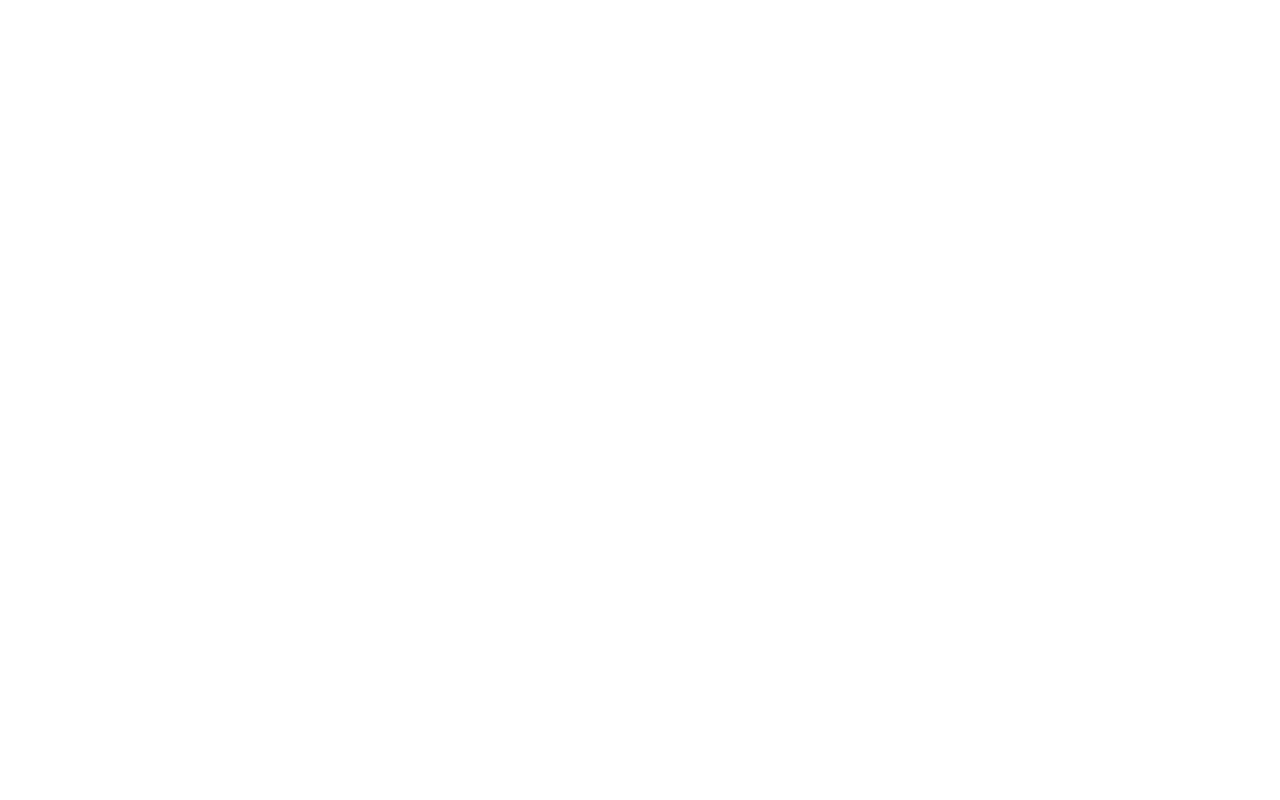
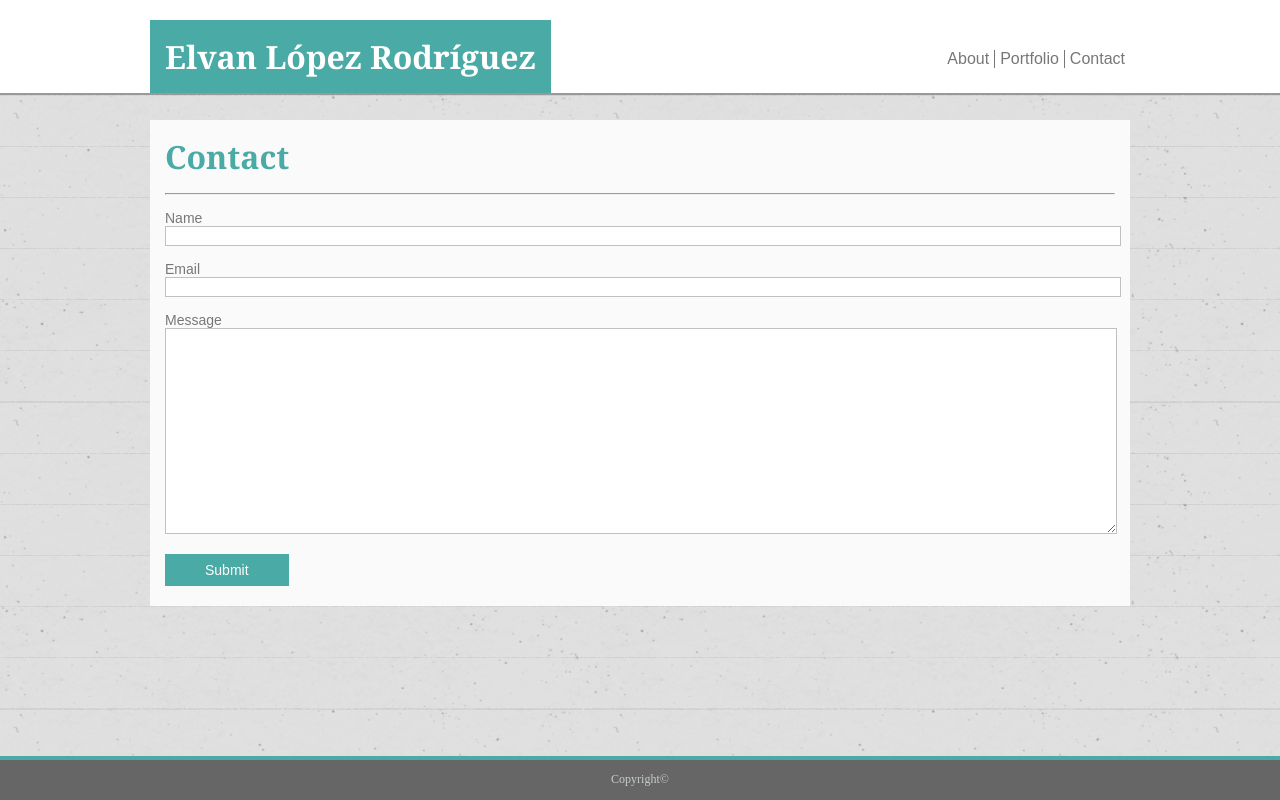
Before and after one commit to ELVANRODRIGUEZ/Basic-Portfolio, a plain HTML site: page contact.html in a window 1280 px wide. Drawn offline with Linux system fonts and the light colour scheme.

Commit message:
Your branch is up to date with 'origin/master'.

```diff
--- a/assets/css/style.css
+++ b/assets/css/style.css
@@ -5,6 +5,11 @@ html, body {
 body {
     display: flex;
     flex-direction: column;
+    margin: 0px;
+}
+
+.TopRecession {
+    height: 25px;
 }
 
 h1 {
@@ -16,6 +21,15 @@ h1 {
     margin-right: 100px;
     position: relative;
     height: 67.6px;
+    background-color: white;
+}
+
+.HeadderWrapper2 {
+    margin-left: 150px;
+    margin-right: 150px;
+    position: relative;
+    height: 67.6px;
+    background-color: white;
 }
 
 .MyName {
@@ -45,6 +59,10 @@ h1 {
     margin-right: 5px;
     margin-top: 0px;
     margin-bottom: 0px;
+    font-family: Arial, Helvetica, sans-serif;
+    font-size: 12pt;
+    Text-decoration: none;
+
 }
 
 .Portfolio {
@@ -60,6 +78,8 @@ h1 {
     padding-left: 5px;
     margin-top: 0px;
     margin-bottom: 0px;
+    font-family: Arial, Helvetica, sans-serif;
+    font-size: 12pt;
 }
 
 .About {
@@ -71,29 +91,43 @@ h1 {
     Margin-right: 5px;
     margin-top: 0px;
     margin-bottom: 0px;
+    font-family: Arial, Helvetica, sans-serif;
+    font-size: 12pt;
+    Text-decoration: none;
 }
 
 .BackGroundWrapper {
     flex: 1 0 auto;
     overflow: auto;
     border-top: 2px solid #999999;
-    background: url(https://github.com/ELVANRODRIGUEZ/Basic-Portfolio/blob/master/assets/images/BackGround.png?raw=true);
+    background: url(../images/BackGround.png);
     background-repeat: repeat;
 }
+
 
 .TextWrapper {
     margin-top:25px;
     margin-bottom: 25px;
-    background-color: #ffffff;
+    background-color: #fafafa;
     margin-left: 100px;
     margin-right: 100px;
     position: relative;
     overflow: auto;
 }
 
+.TextWrapper2 {
+    margin-top:25px;
+    margin-bottom: 25px;
+    background-color: #fafafa;
+    margin-left: 150px;
+    margin-right: 150px;
+    position: relative;
+    overflow: auto;
+}
+
 .AboutMe {
     color: #4aaaa5;
-    border: 15px solid #ffffff;
+    border: 15px solid #fafafa;
     margin: 0;
     position: relative;
     Top: 0;
@@ -120,11 +154,51 @@ hr {
 .Text {
     display: block;
     font-family: Arial, Helvetica, sans-serif;
+    font-size: 14px;
     color: #777777;
     margin-left: 15px;
     margin-right: 15px;
     margin-top: 15px;
     line-height: 2;
+}
+
+.ContactBox {
+    margin:15px;
+    margin-bottom:20px;
+}
+
+.ContactInfo, .CampoTexto, .CampoMensaje {
+    display: block;
+    font-family: Arial, Helvetica, sans-serif;
+    font-size: 14px;
+    color: #777777;
+}
+
+.CampoTexto, .CampoMensaje {
+    margin-bottom: 15px;
+    width: 100%;
+    border-width:1px;
+    border-style: solid;
+    border-color: #c0c0c0;
+
+}
+
+.CampoMensaje {
+    height: 200px;
+    margin-bottom: 20px;
+    padding-right: 0;
+    padding-left: 0;
+}
+
+#Boton1 {
+    background-color: #4aaaa5;
+    border: none;
+    color: white;
+    font-family: Arial, Helvetica, sans-serif;
+    font-size: 14px;
+    padding: 8px;
+    padding-left: 40px;
+    padding-right: 40px;
 }
 
 .Footer {
--- a/contact.html
+++ b/contact.html
@@ -0,0 +1,44 @@
+<!DOCTYPE html>
+<html>
+    <head>
+        <meta charset="utf-8">
+        <meta http-equiv="X-UA-Compatible" content="IE=edge">
+        <title>ELVAN PORTFOLIO</title>
+        <meta name="viewport" content="width=device-width, initial-scale=1">
+        <link rel="stylesheet" type="text/css" media="screen" href="assets/css/style.css">
+        <script src="/assets/javascript/main.js"></script>
+    </head>
+    <body>
+        <div class="TopRecession">
+        </div>
+        <div class="HeadderWrapper2">
+            <div>
+                <h1 class="MyName">Elvan López Rodríguez</h1>
+                <div class="LinksSet">
+                    <p class="Contact">Contact</p>
+                    <p class="Portfolio">Portfolio</p>
+                    <a class="About" href="index.html">About</a>
+                </div>
+            </div>
+            <br>
+        </div>
+        <div class="BackGroundWrapper">
+            <div class="TextWrapper2">
+                <h1 class="AboutMe">Contact</h2>
+                <hr class ="DivLine1">
+                <form class="ContactBox">
+                    <label class="ContactInfo">Name</label>
+                    <input class="CampoTexto" type="text" name="Nombre">
+                    <label class="ContactInfo">Email</label>
+                    <input class="CampoTexto" type="text" name="Nombre">
+                    <label class="ContactInfo">Message</label>
+                    <textarea class="CampoMensaje" name="Nombre"></textarea>
+                    <button id="Boton1">Submit</button>
+                </form>
+            </div>
+        </div>
+        <footer class="Footer">
+            <p class="FootLocation FooterText">Copyright&#169;</p>
+        </footer>
+    </body>
+</html>
```
Also changed, not shown: index.html (+4 -2 lines).
